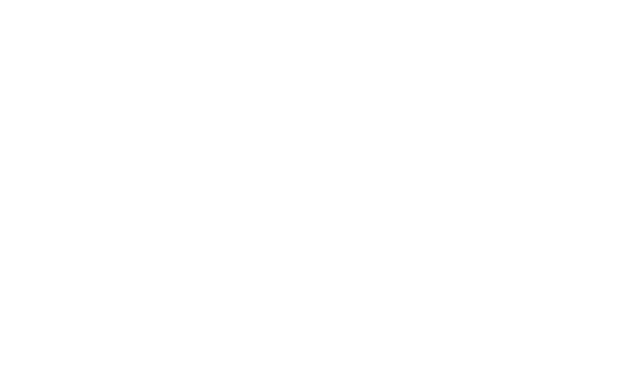
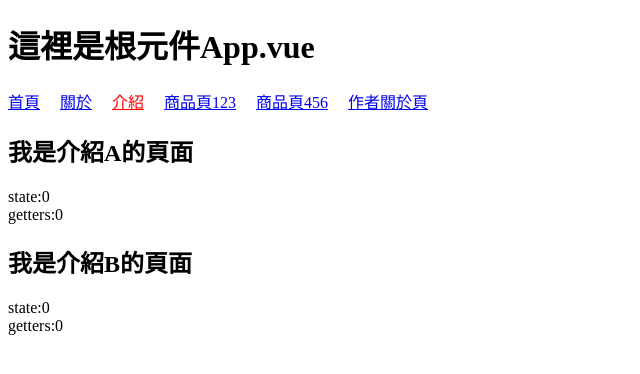
Before and after one commit to charlinxes/anna-vue-example, a Vue app: page /introduce in a window 1280 px wide. Before the commit this address had no page. Shown: the top 374 px of the page, without its empty margins (0-640 px from the left). Built offline with nearby package versions, Linux system fonts and the light colour scheme.

Commit message:
講解路由範例

```diff
--- a/src/App.vue
+++ b/src/App.vue
@@ -1,13 +1,23 @@
 <template>
+    <h1>這裡是根元件App.vue</h1>
+    <router-link :to="{ name: 'home' }">首頁</router-link>
+    <router-link :to="{ name: 'about' }" style="margin-left:20px">關於</router-link>
+    <router-link :to="{ name: 'introduce' }" style="margin-left:20px">介紹</router-link>
+    <router-link :to="{ name: 'product', params: { id: '123' } }" style="margin-left:20px">商品頁123</router-link>
+    <router-link :to="{ name: 'product', params: { id: '456' } }" style="margin-left:20px">商品頁456</router-link>
+    <router-link :to="{ name: 'aboutAuthor' }" style="margin-left:20px">作者關於頁</router-link>
+
     <router-view></router-view>
 </template>
 
 <script>
 export default {
-    data() {
-        return {}
-    }
+
 }
 </script>
 
-<style scoped></style>
+<style scoped>
+.router-link-active {
+    color: red;
+}
+</style>
--- /dev/null
+++ b/src/pages/AboutView.vue
@@ -0,0 +1,21 @@
+<template>
+    <h2>我是AboutView的頁面</h2>
+    <button @click="navToIntroduce">導去作者關於頁面</button>
+    <router-view></router-view>
+</template>
+
+<script>
+export default {
+    beforeRouteEnter(to, from, next) {
+        console.log('我是關於頁面的beforeRouteEnter')
+        next()
+    },
+    methods: {
+        navToIntroduce() {
+            this.$router.push({ name: 'aboutAuthor' })
+        }
+    }
+}
+</script>
+
+<style scoped></style>
--- /dev/null
+++ b/src/pages/AboutViewAuthor.vue
@@ -0,0 +1,10 @@
+<template>
+    <h2>我是AboutViewAuthor的頁面</h2>
+</template>
+
+<script>
+export default {
+}
+</script>
+
+<style scoped></style>
--- a/src/pages/HomeView.vue
+++ b/src/pages/HomeView.vue
@@ -1,11 +1,25 @@
 <template>
-    <div>hello</div>
+    <h2>我是HomeView的頁面</h2>
+    <button @click="navToAbout">導去關於頁面</button>
+    {{ $store.state.count }}
+    {{ $store.getters.doubleCount }}
 </template>
 
 <script>
 export default {
-    data() {
-        return {}
+    created() {
+        console.log('this.$route', this.$route)
+        console.log('this.$router', this.$router)
+    },
+    beforeRouteLeave() {
+        console.log('我是beforeRouteLeave')
+    },
+    methods: {
+        navToAbout() {
+            this.$router.push({ name: 'about' })
+        }
     }
 }
 </script>
+
+<style scoped></style>
--- /dev/null
+++ b/src/pages/IntroduceView.vue
@@ -0,0 +1,39 @@
+<template>
+    <h2 @click="increment">我是介紹A的頁面</h2>
+    <div>state:{{ countA }}</div>
+    <div>getters:{{ $store.getters['countingAModule/doubleCount'] }}</div>
+
+    <h2 @click="$store.commit('countingAModule/countingBModule/increment')">我是介紹B的頁面</h2>
+    <div>state:{{ countB }}</div>
+    <div>getters:{{ $store.getters['countingAModule/countingBModule/doubleCount'] }}</div>
+</template>
+
+<script>
+import { mapState, mapMutations } from 'vuex'
+
+export default {
+    created() {
+        console.log(this.countA)
+    },
+    data() {
+        return {
+        }
+    },
+    computed: {
+        ...mapState({
+            countA: state => state.countingAModule.count,
+            countB: state => state.countingAModule.countingBModule.count,
+        }),
+        // ...mapMutations('countingAModule/countingBModule', [
+        //     'increment',
+        // ])
+    },
+    methods: {
+        ...mapMutations('countingAModule', [
+            'increment',
+        ]),
+    }
+}
+</script>
+
+<style scoped></style>
--- /dev/null
+++ b/src/pages/Product.vue
@@ -0,0 +1,29 @@
+<template>
+    <h2>我是商品的頁面</h2>
+    <p>商品介紹brabra</p>
+    <p>商品id：{{ id }}</p>
+    <button @click="$store.commit('addShopData', { id: id })">加入購物車</button>
+</template>
+
+<script>
+export default {
+    created() {
+        // 用id去發送請求
+        const id = this.id
+        console.log('route', this.id)
+    },
+    beforeRouteLeave() {
+        console.log('我是product的beforeRouteLeave')
+    },
+    beforeRouteUpdate() {
+        console.log('我是beforeRouteUpdate')
+    },
+    props: ['id'],
+    data() {
+        return {
+        }
+    }
+}
+</script>
+
+<style scoped></style>
--- a/src/router/index.js
+++ b/src/router/index.js
@@ -9,12 +9,43 @@
             name: "home",
             component: HomeView,
         },
-        // {
-        //   path: '/about',
-        //   name: 'about',
-        //   component: () => import('../pages/AboutView.vue')
-        // }
+        {
+            path: "/about",
+            name: "about",
+            component: () => import("../pages/AboutView.vue"),
+            beforeEnter: (to, from) => {
+                console.log("我是關於路由的守衛beforeEnter");
+                return true;
+            },
+            children: [
+                {
+                    path: "author", //  /about/author
+                    name: "aboutAuthor",
+                    component: () => import("../pages/AboutViewAuthor.vue"),
+                },
+            ],
+        },
+        {
+            path: "/introduce",
+            name: "introduce",
+            component: () => import("../pages/IntroduceView.vue"),
+        },
+        {
+            path: "/prod/:id",
+            name: "product",
+            component: () => import("../pages/Product.vue"),
+            props: true,
+        },
     ],
 });
 
+router.beforeEach((to, from, next) => {
+    console.log("我是beforeEach");
+    next();
+});
+
+router.beforeResolve((to, from, next) => {
+    console.log("我是beforeResolve");
+    next();
+});
 export default router;
--- /dev/null
+++ b/src/store/countingA.js
@@ -0,0 +1,28 @@
+import countingBModule from "./countingB.js";
+
+const countingAModule = {
+    namespaced: true,
+    state() {
+        return {
+            count: 0,
+        };
+    },
+    getters: {
+        doubleCount(state) {
+            return state.count * 2;
+        },
+    },
+    mutations: {
+        increment(state) {
+            state.count = state.count + 1;
+        },
+        decrement(state) {
+            state.count = state.count - 1;
+        },
+    },
+    modules: {
+        countingBModule,
+    },
+};
+
+export default countingAModule;
--- /dev/null
+++ b/src/store/countingB.js
@@ -0,0 +1,23 @@
+const countingBModule = {
+    namespaced: true,
+    state() {
+        return {
+            count: 0,
+        };
+    },
+    getters: {
+        doubleCount(state) {
+            return state.count * 2;
+        },
+    },
+    mutations: {
+        increment(state) {
+            state.count = state.count + 1;
+        },
+        decrement(state) {
+            state.count = state.count - 1;
+        },
+    },
+};
+
+export default countingBModule;
--- a/src/store/index.js
+++ b/src/store/index.js
@@ -1,10 +1,34 @@
 import { createStore } from "vuex";
+import countingAModule from "./countingA.js";
 
 const store = createStore({
     state() {
-        return {};
+        return {
+            listData: [],
+            shopData: [],
+        };
     },
-    mutations: {},
+    getters: {},
+    mutations: {
+        setListData(state, payload) {
+            state.listData = payload;
+        },
+        addShopData(state, payload) {
+            state.shopData.push(payload);
+        },
+    },
+    actions: {
+        sendRequest({ commit }) {
+            sendHttpRequest()
+                .then((res) => {
+                    commit("setListData", res.body);
+                })
+                .catch((error) => {});
+        },
+    },
+    modules: {
+        countingAModule,
+    },
 });
 
 export default store;
```
